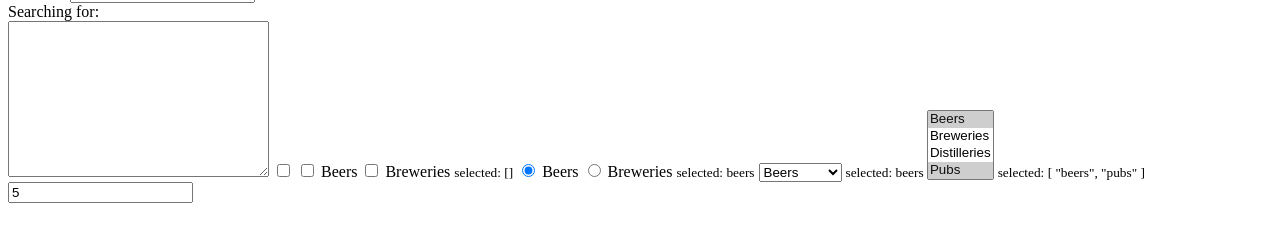
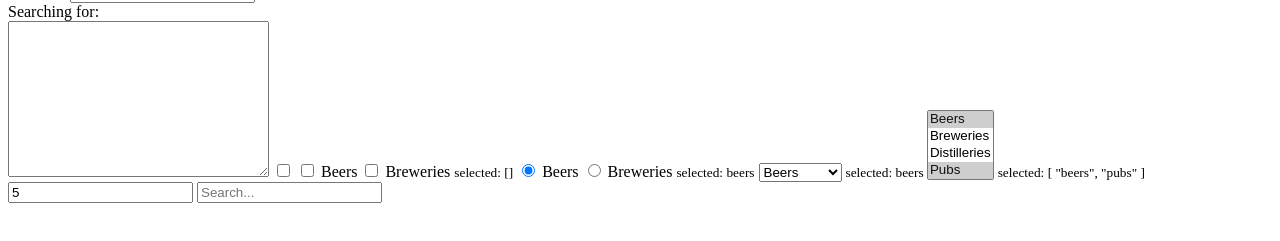
Before and after one commit to rmacca1511/vue-js-training-getting-started, a website: page index.html in a window 1280 px wide. Shown: the part 75-316 px from the top of the page. Drawn offline with nearby package versions, Linux system fonts and the light colour scheme.

Commit message:
Lazy Binding

```diff
--- a/index.html
+++ b/index.html
@@ -79,6 +79,10 @@
 
             <input v-model.number="result" placeholder="2+3=">
 
+            <!-- Lazy Binding -->
+
+            <input v-model.lazy="query" placeholder="Search...">
+
         </div>
         <script
             type="text/javascript"
```
